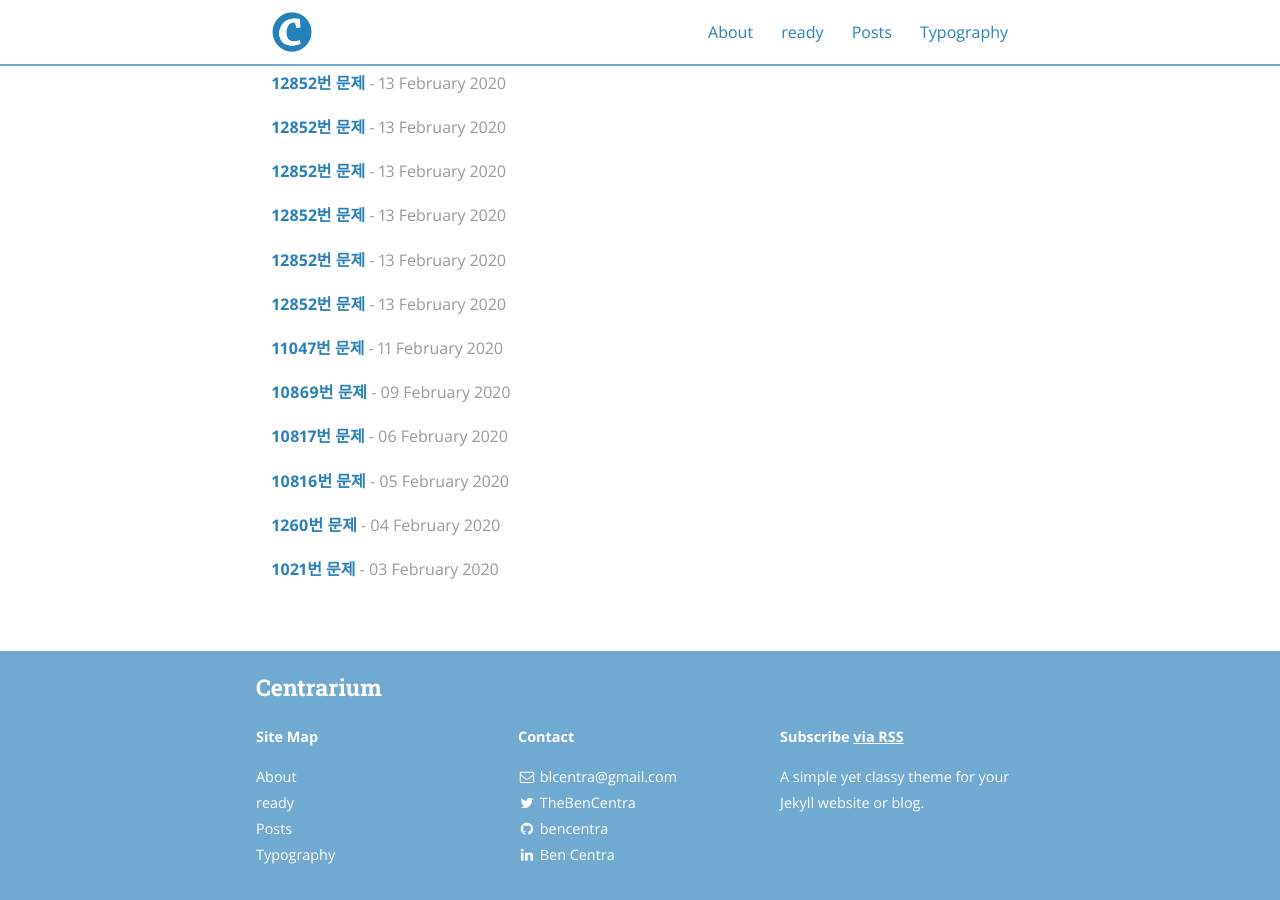
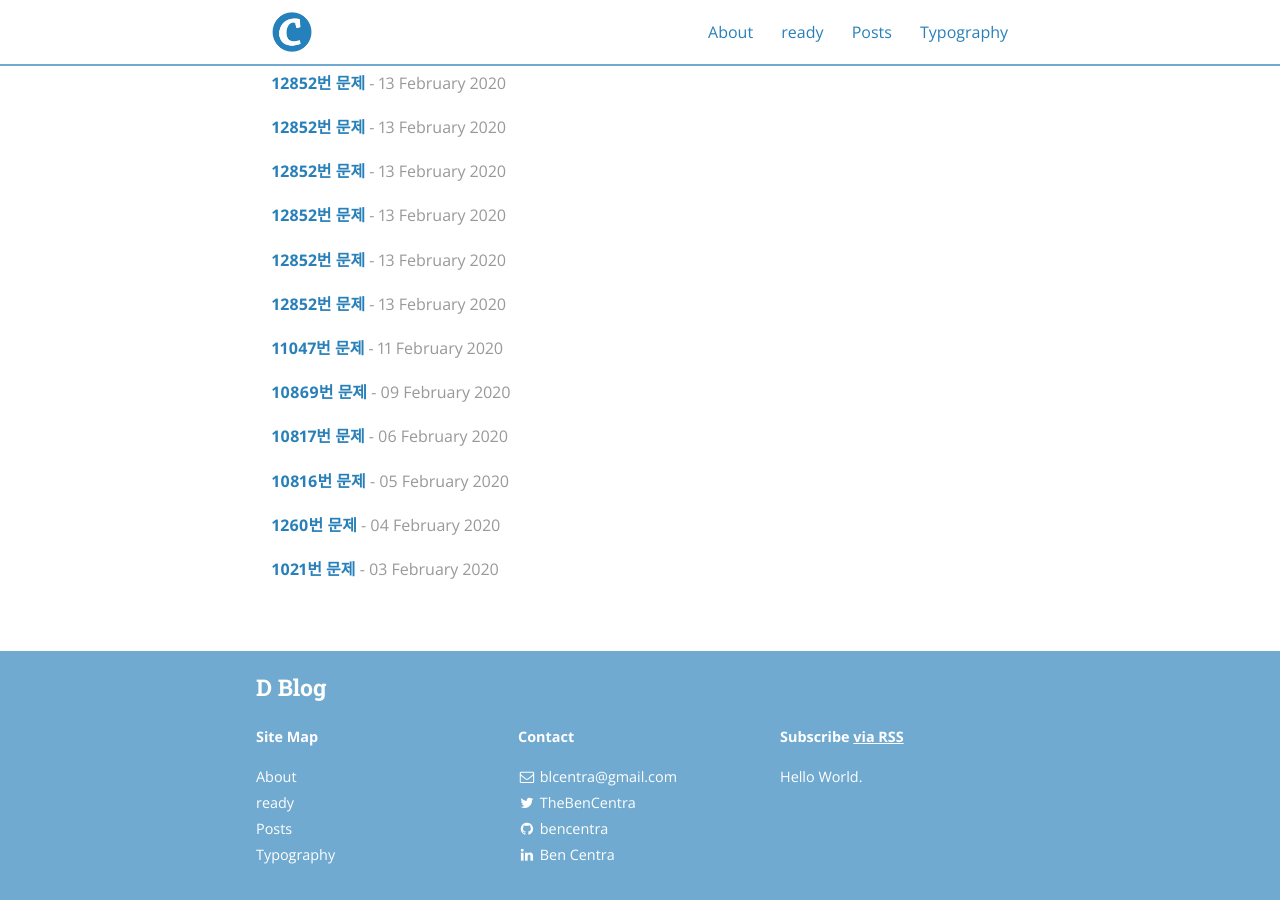
Before and after one commit to dongyeon94/DYblog, a Jekyll site: the page built from posts.md, in a window 1280 px wide and 900 px high, scrolled down 1554 px. Built offline with Jekyll 4.4.1, drawn with Linux system fonts in a browser that asks for light colours; nearby versions of some CDN libraries.

Commit message:
default setting

```diff
--- a/_config.yml
+++ b/_config.yml
@@ -9,12 +9,12 @@ exclude:
   - "/vendor/"
 
 # Site settings
-title: Centrarium
+title: D Blog
 subtitle: "A simple yet classy theme for your Jekyll website or blog"
 email: blcentra@gmail.com
 name: Ben Centra
 description: >
-  A simple yet classy theme for your Jekyll website or blog.
+  Hello World.
 # Base URL of site (i.e. /blog). It should always start with a slash,
 # and never end with a slash. Set it to a blank value if hosting at the
 # root of your server.
--- a/posts.md
+++ b/posts.md
@@ -47,5 +47,4 @@ function indexMove(variable) {
 
     console.log(offset.top);
 }
-
 </script>
```
